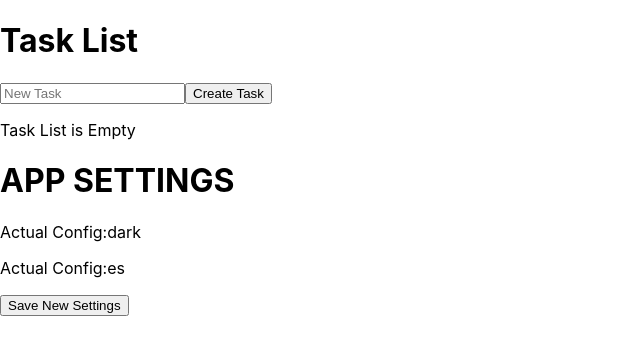
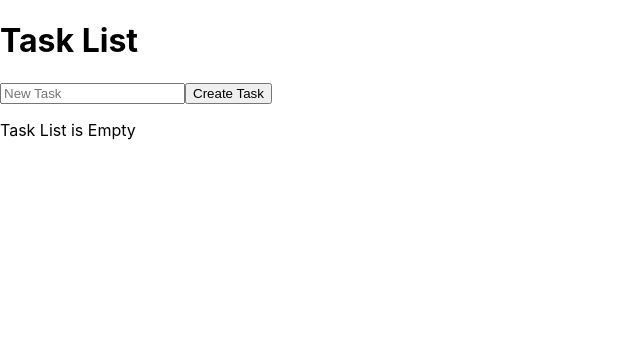
Before and after one commit to Christopher2022/Advanced_ReactJS_Course, a React (Create React App) app in the folder react-performance-01/: page / in a window 1280 px wide. Shown: the top 354 px of the page, without its empty margins (0-640 px from the left). Built offline with nearby package versions, Linux system fonts and the light colour scheme.

Commit message:
avance del video #13

```diff
--- a/react-performance-01/src/components/App.jsx
+++ b/react-performance-01/src/components/App.jsx
@@ -8,7 +8,7 @@ const App = () => {
     return (
         <div>
             <TaskList/>
-            <Settings/>
+            {/* <Settings/> */}
         </div>
     );
 };
```
Also changed, not shown: react-performance-01/package.json (+6 -2 lines), 2 other files (tests, documents, lock files or other folders).
